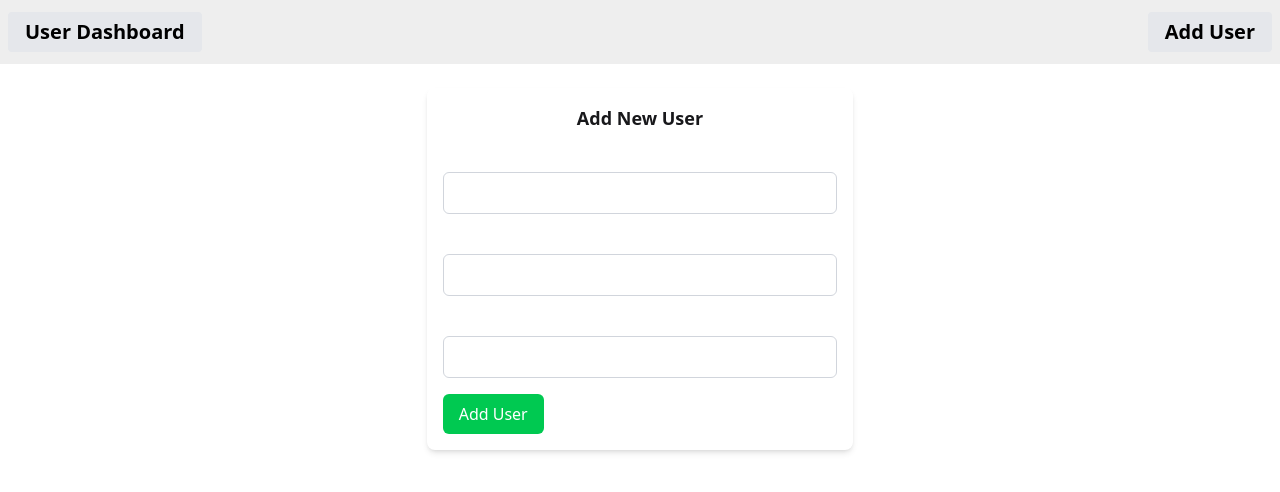
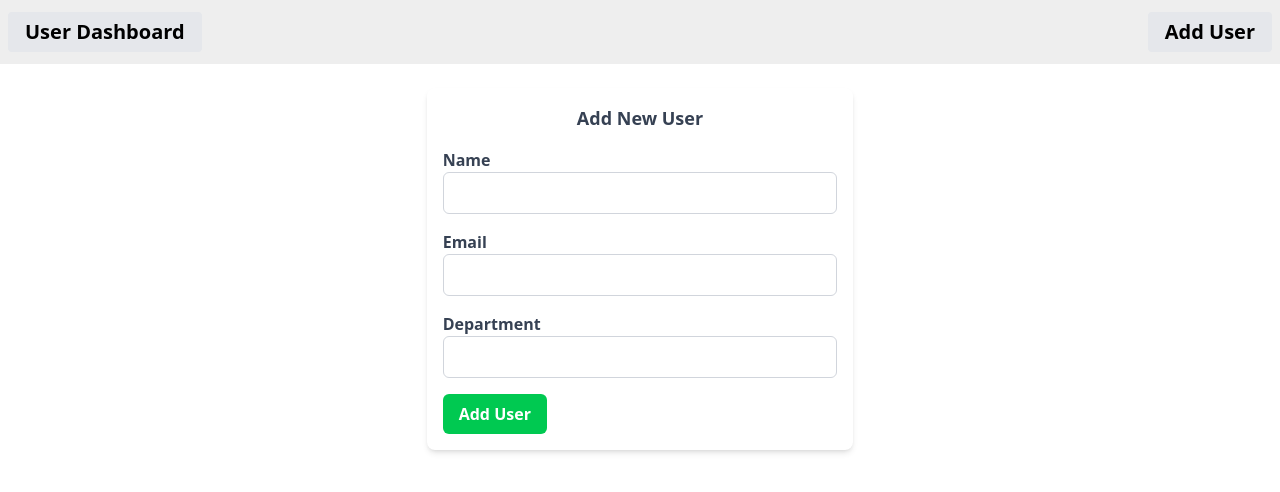
Before and after one commit to rahulpant2002/User-Dashboard, a React (Vite) app: page /add in a window 1280 px wide. Shown: the top 492 px of the page. Built offline with nearby package versions, Linux system fonts and the light colour scheme; no server answers.

Commit message:
Suitable for  Dark and Light Theme

```diff
--- a/src/pages/AddUser.jsx
+++ b/src/pages/AddUser.jsx
@@ -23,11 +23,11 @@ const AddUser = ({ allUsers, setAllUsers }) => {
   };
 
   return (
-    <div className="my-6 p-4 shadow-md rounded-lg w-full sm:w-96 md:w-1/2 lg:w-1/3 mx-auto">
+    <div className="my-6 p-4 shadow-md bg-white font-semibold text-gray-700 rounded-lg w-full sm:w-96 md:w-1/2 lg:w-1/3 mx-auto">
       <h3 className="text-lg font-bold mb-4 text-center">Add New User</h3>
       <form onSubmit={handleSubmit}>
         <div className="mb-4">
-          <label className="block text-white font-bold" htmlFor="name">Name</label>
+          <label className="block font-bold" htmlFor="name">Name</label>
           <input
             id="firstName"
             type="text"
@@ -39,7 +39,7 @@ const AddUser = ({ allUsers, setAllUsers }) => {
         </div>
 
         <div className="mb-4">
-          <label className="block text-white font-bold" htmlFor="email">Email</label>
+          <label className="block font-bold" htmlFor="email">Email</label>
           <input
             id="email"
             type="email"
@@ -50,7 +50,7 @@ const AddUser = ({ allUsers, setAllUsers }) => {
           />
         </div>
         <div className="mb-4">
-          <label className="block text-white font-bold" htmlFor="department">Department</label>
+          <label className="block font-bold" htmlFor="department">Department</label>
           <input
             id="department"
             type="text"
```
Also changed, not shown: 1 other file (tests, documents, lock files or other folders).
